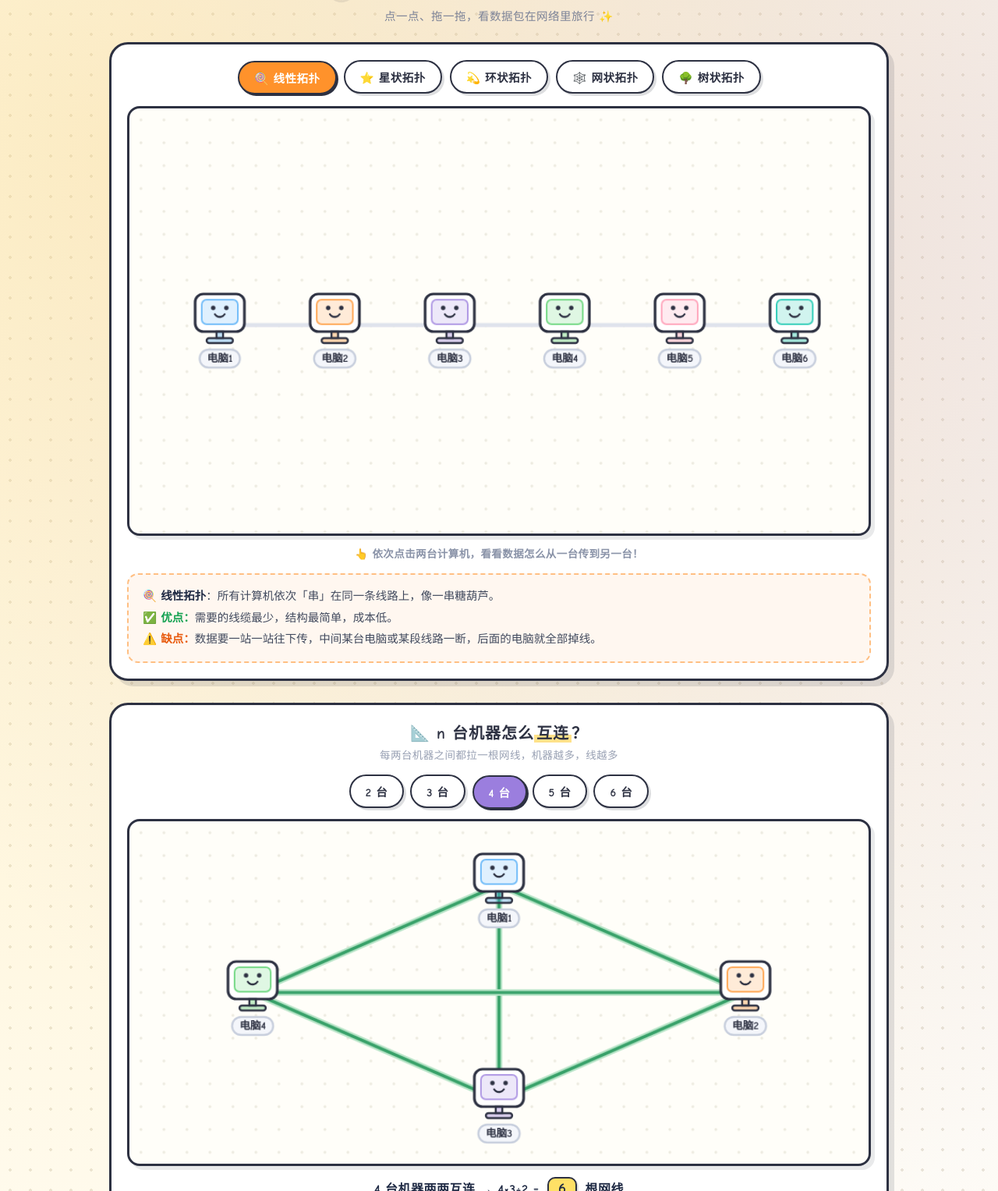
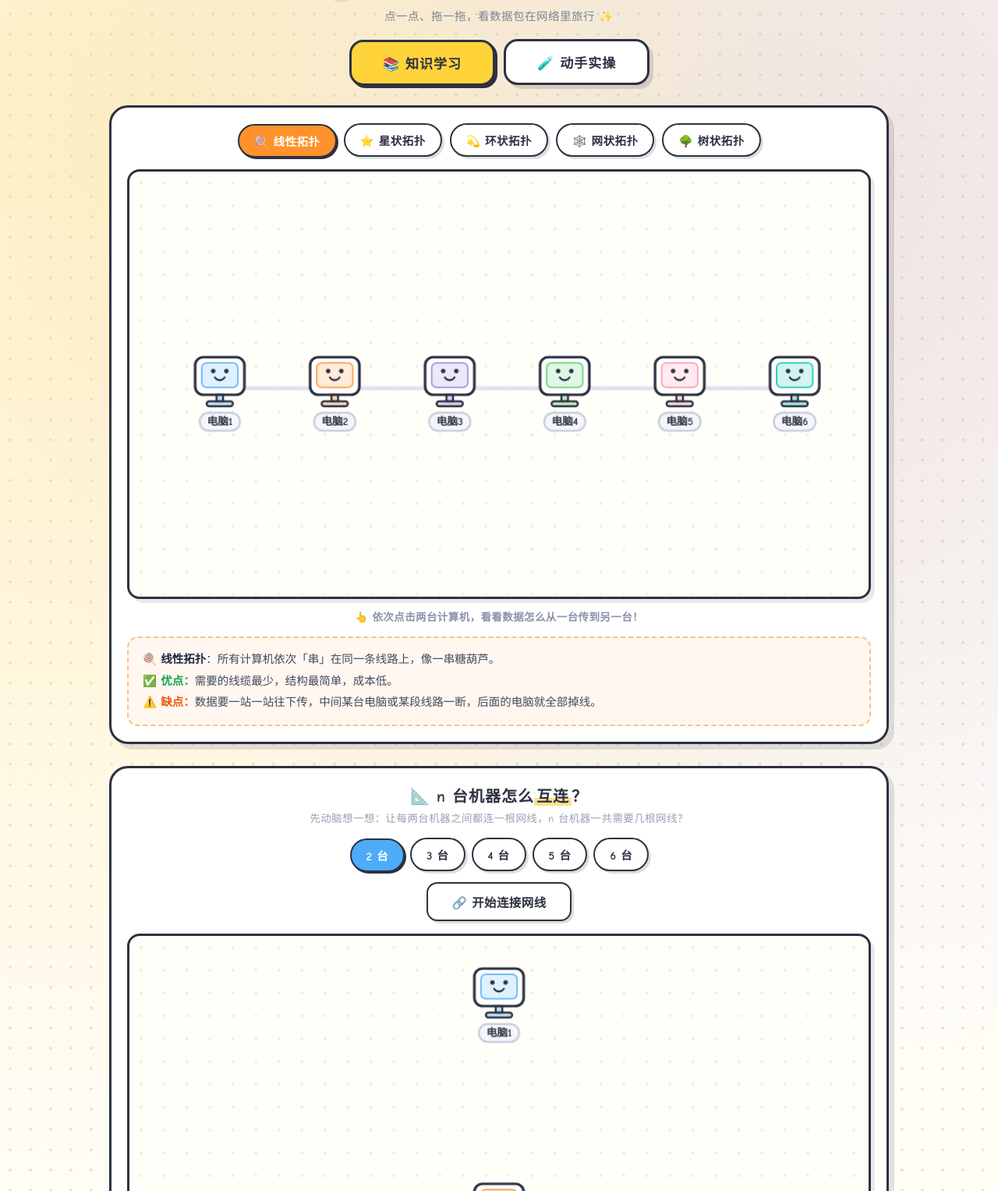
Before and after one commit to xixi271314/no7, a plain HTML site: page index.html in a window 1280 px wide. Shown: the part 73-1600 px from the top of the page at 78% size. Drawn offline with Linux system fonts and the light colour scheme.

Commit message:
Update index.html

```diff
--- a/index.html
+++ b/index.html
@@ -28,7 +28,7 @@
   }
   .wrap{max-width:1000px;margin:0 auto;}
 
-  header{text-align:center;margin-bottom:24px;}
+  header{text-align:center;margin-bottom:20px;}
   header h1{
     margin:0 0 10px;
     font-size:clamp(21px,3.6vw,32px);
@@ -42,6 +42,41 @@
     font-size:14.5px;
     color:#7c8398;
     letter-spacing:.5px;
+  }
+
+  /* ---------- 顶部主标签（知识 / 实操） ---------- */
+  .main-tabs{
+    display:flex;
+    gap:12px;
+    justify-content:center;
+    margin-bottom:26px;
+    flex-wrap:wrap;
+  }
+  .main-tab{
+    cursor:pointer;
+    border:3px solid var(--ink);
+    background:#fff;
+    color:var(--ink);
+    padding:14px 40px;
+    border-radius:18px;
+    font-size:17px;
+    font-family:inherit;
+    font-weight:800;
+    letter-spacing:1px;
+    transition:transform .16s ease, box-shadow .16s ease, background .16s ease;
+    box-shadow:5px 5px 0 rgba(45,49,66,.16);
+    user-select:none;
+  }
+  .main-tab:hover{
+    transform:translate(-2px,-2px);
+    box-shadow:7px 7px 0 rgba(45,49,66,.22);
+  }
+  .main-tab:active{transform:translate(1px,1px);box-shadow:2px 2px 0 rgba(45,49,66,.2);}
+  .main-tab.active{
+    background:#ffd43b;
+    color:var(--ink);
+    box-shadow:3px 3px 0 var(--ink);
+    transform:translate(1px,1px);
   }
 
   .card{
@@ -171,6 +206,17 @@
   .tool:active{transform:translate(1px,1px);box-shadow:1px 1px 0 rgba(45,49,66,.2);}
   .tool.active{background:#ffe066;box-shadow:2px 2px 0 var(--ink);transform:translate(1px,1px);}
   .tool.reset{background:#f1f3f5;}
+
+  /* n 台机器板块“开始连线”按钮 */
+  .n-action{
+    text-align:center;
+    margin:6px 0 16px;
+  }
+  #nStartBtn{
+    padding:12px 30px;
+    font-size:15.5px;
+    border-radius:14px;
+  }
 
   /* ---------- 实验状态栏 ---------- */
   .lan-status{
@@ -208,6 +254,7 @@
     font-weight:700;
     color:#1f2a44;
     letter-spacing:.5px;
+    min-height:32px;
   }
   .n-info b{
     display:inline-block;
@@ -275,8 +322,19 @@
   </header>
 
   <!-- ============================================================
-       板块 1：拓扑演示（已与「n 台机器互连」对换，现排第一）
+       顶部主标签：知识学习 / 动手实操
        ============================================================ -->
+  <div class="main-tabs">
+    <button class="main-tab active" data-panel="knowledge">📚 知识学习</button>
+    <button class="main-tab" data-panel="practice">🧪 动手实操</button>
+  </div>
+
+  <!-- ============================================================
+       知识面板：包含板块 1-4
+       ============================================================ -->
+  <div id="panel-knowledge">
+
+    <!-- 板块 1：拓扑演示 -->
     <section class="card">
       <div class="tabs" id="topoTabs">
         <button class="tab" data-topo="linear" style="--c:#ff922b">🍭 线性拓扑</button>
@@ -292,21 +350,23 @@
       <div class="desc" id="topoDesc"></div>
     </section>
 
-  <!-- ============================================================
-       板块 2：n 台机器互连方法（已与「拓扑演示」对换，现排第二）
-       ============================================================ -->
+    <!-- 板块 2：n 台机器互连（默认 2 台，需点击按钮才连线） -->
     <section class="card">
       <h2>📐 n 台机器怎么<span class="hl">互连</span>？</h2>
-    <p class="sub-title">每两台机器之间都拉一根网线，机器越多，线越多</p>
+      <p class="sub-title">先动脑想一想：让每两台机器之间都连一根网线，n 台机器一共需要几根网线？</p>
 
       <div class="n-tabs" id="nTabs">
-      <button class="tab" data-n="2" style="--c:#4dabf7">2 台</button>
+        <button class="tab active" data-n="2" style="--c:#4dabf7">2 台</button>
         <button class="tab" data-n="3" style="--c:#ff922b">3 台</button>
         <button class="tab" data-n="4" style="--c:#9b7ede">4 台</button>
         <button class="tab" data-n="5" style="--c:#51cf66">5 台</button>
         <button class="tab" data-n="6" style="--c:#ff8fab">6 台</button>
       </div>
 
+      <div class="n-action">
+        <button class="tool" id="nStartBtn">🔗 开始连接网线</button>
+      </div>
+
       <canvas id="nCanvas"></canvas>
 
       <div class="n-info" id="nInfo"></div>
@@ -317,9 +377,7 @@
       </div>
     </section>
 
-  <!-- ============================================================
-       板块 3：交换机 vs 集线器
-       ============================================================ -->
+    <!-- 板块 3：交换机 vs 集线器 -->
     <section class="card">
       <h2>中心设备 <span class="hl">交换机</span> 的作用</h2>
       <p class="sub-title">同样一台中心设备，为什么交换机会比集线器快得多？</p>
@@ -333,9 +391,7 @@
       <div class="desc" id="switchDesc"></div>
     </section>
 
-  <!-- ============================================================
-       板块 4：MAC 地址表
-       ============================================================ -->
+    <!-- 板块 4：MAC 地址表 -->
     <section class="card">
       <h2>📋 交换机怎么知道数据发给谁？<span class="hl">MAC 地址表</span></h2>
       <p class="sub-title">每块网卡都有一个全球唯一的 MAC 地址，交换机靠它记住「哪台电脑接在哪个端口」</p>
@@ -368,9 +424,13 @@
       </div>
     </section>
 
+  </div>
+
   <!-- ============================================================
-       板块 5：动手实验
+       实操面板：板块 5
        ============================================================ -->
+  <div id="panel-practice" style="display:none;">
+
     <section class="card">
       <h2>🧪 动手实验：<span class="hl">组建小型局域网</span></h2>
       <p class="sub-title">拖动设备摆好位置，用「连接网线」自由连线，再切到「发送数据」看看数据怎么走</p>
@@ -398,6 +458,8 @@
         <span class="ok">💡 观察指示灯：</span>电脑网卡旁的小灯、交换机端口下方的小灯，<b>连上网线就会变绿</b>；网线拔掉，灯就熄灭——这是网络管理员排查故障的第一招。
       </div>
     </section>
+
+  </div>
 
 </div>
 
@@ -574,15 +636,30 @@ function drawPacket(ctx, x, y, color, phase){
 let clock = 0;
 
 /* ============================================================
-   板块 2：n 台机器互连
+   顶部主标签切换
+   ============================================================ */
+document.querySelectorAll('.main-tab').forEach(function(btn){
+  btn.addEventListener('click', function(){
+    document.querySelectorAll('.main-tab').forEach(function(b){ b.classList.remove('active'); });
+    btn.classList.add('active');
+    const panel = btn.dataset.panel;
+    document.getElementById('panel-knowledge').style.display = panel === 'knowledge' ? '' : 'none';
+    document.getElementById('panel-practice').style.display  = panel === 'practice'  ? '' : 'none';
+  });
+});
+
+/* ============================================================
+   板块 2：n 台机器互连（改为点击按钮后才连线，默认 2 台）
    ============================================================ */
 const NW = 900, NH = 420;
 const nCanvas = document.getElementById('nCanvas');
 const nCtx = setupCanvas(nCanvas, NW, NH);
 const nDots = makeDotPattern(NW, NH, 28, '#eceadf');
 
-let nSel = 4;
-let nProg = 0;
+let nSel = 2;          // 默认 2 台
+let nProg = 0;         // 已画出的连线数量
+let nPlaying = false;  // 是否正在自动连线
+let lastNInfoKey = '';
 
 function nLinkCount(n){ return n * (n - 1) / 2; }
 
@@ -596,22 +673,86 @@ function nPosis(n){
   return arr;
 }
 
+function updateNButton(){
+  const btn = document.getElementById('nStartBtn');
+  if (!btn) return;
+  const total = nLinkCount(nSel);
+  if (nProg >= total){
+    btn.textContent = '↺ 重新演示';
+    btn.classList.remove('active');
+  } else if (nPlaying){
+    btn.textContent = '⏳ 正在连线…';
+    btn.classList.add('active');
+  } else {
+    btn.textContent = '🔗 开始连接网线';
+    btn.classList.remove('active');
+  }
+}
+
+function updateNInfo(){
+  const total = nLinkCount(nSel);
+  const el = document.getElementById('nInfo');
+  if (!el) return;
+  const shown = Math.min(Math.floor(nProg), total);
+  const done = nProg >= total;
+  const key = nSel + '|' + shown + '|' + (done ? 'd' : (nPlaying ? 'p' : 'w'));
+  if (key === lastNInfoKey) return;
+  lastNInfoKey = key;
+
+  if (done){
+    el.innerHTML = nSel + ' 台机器两两互连 → ' + nSel + '×' + (nSel-1) + '÷2 = <b>' + total + '</b> 根网线';
+  } else if (nPlaying && shown > 0){
+    el.innerHTML = nSel + ' 台机器两两互连 → 已连 <b>' + shown + '</b> 根 … 猜猜看还差几根？';
+  } else if (nPlaying){
+    el.innerHTML = nSel + ' 台机器两两互连 → 正在连线，请观察一共画了多少根…';
+  } else {
+    el.innerHTML = nSel + ' 台机器两两互连 → 先猜一猜：一共需要几根网线？';
+  }
+}
+
 function setN(n){
   nSel = n;
   nProg = 0;
-  const total = nLinkCount(n);
-  document.getElementById('nInfo').innerHTML =
-    n + ' 台机器两两互连 → ' + n + '×' + (n-1) + '÷2 = <b>' + total + '</b> 根网线';
+  nPlaying = false;
+  lastNInfoKey = '';
   document.querySelectorAll('#nTabs .tab').forEach(function(b){
     b.classList.toggle('active', parseInt(b.dataset.n, 10) === n);
   });
+  updateNButton();
+  updateNInfo();
 }
 
 function updateN(dt){
+  if (nPlaying){
     const total = nLinkCount(nSel);
-  if (nProg < total) nProg += dt * 3.2;
-  if (nProg > total) nProg = total;
-}
+    if (nProg < total){
+      nProg += dt * 3.2;
+      if (nProg >= total){
+        nProg = total;
+        nPlaying = false;
+        updateNButton();
+      }
+    } else {
+      nPlaying = false;
+      updateNButton();
+    }
+  }
+  updateNInfo();
+}
+
+document.getElementById('nStartBtn').addEventListener('click', function(){
+  const total = nLinkCount(nSel);
+  if (nProg >= total){
+    // 已画完 → 重新开始
+    nProg = 0;
+    nPlaying = true;
+  } else if (!nPlaying){
+    nPlaying = true;
+  }
+  lastNInfoKey = '';
+  updateNButton();
+  updateNInfo();
+});
 
 function drawN(){
   const ctx = nCtx;
@@ -673,7 +814,6 @@ const TOPOS = {
     edges: [[0,1],[1,2],[2,3],[3,4],[4,5]]
   },
 
-  /* 星状：中心也是一台电脑（不使用交换机） */
   star: {
     color: '#4dabf7',
     desc: `<b>⭐ 星状拓扑</b>：一台<b>中心电脑</b>连接其他所有电脑，其余电脑之间通信都要经过中心电脑转发。<br>
@@ -724,7 +864,6 @@ const TOPOS = {
     edges: [[0,1],[0,2],[0,3],[0,4],[1,2],[1,3],[1,4],[2,3],[2,4],[3,4]]
   },
 
-  /* 树状：完整二叉树，全部由电脑组成（不使用交换机） */
   tree: {
     color: '#ff8fab',
     desc: `<b>🌳 树状拓扑</b>：电脑像树枝一样<b>分层连接</b>，最上面的电脑连接两台下级电脑，下级再各自连接更下级的电脑。<br>
@@ -968,7 +1107,6 @@ function drawTopo(){
     else if (i === state.dst) highlight = '#ffb703';
 
     if (nd.type === 'switch'){
-      /* 拓扑图里若出现交换机（仅内部保留，目前所有拓扑均用电脑） */
       ctx.save();
       ctx.translate(nd.x, nd.y);
       roundRect(ctx, -52, -34, 104, 68, 15);
@@ -1231,7 +1369,7 @@ const MAC_TIMING = {
   hold:     2.4
 };
 
-let macDemo = null;   // {src, dst, phase, t}
+let macDemo = null;
 
 function macPC(id){
   for (const p of MAC_PCS) if (p.id === id) return p;
@@ -1290,7 +1428,6 @@ function drawMac(){
   const srcPC = macDemo ? macPC(macDemo.src) : null;
   const dstPC = macDemo ? macPC(macDemo.dst) : null;
 
-  /* 连线 */
   ctx.lineCap = 'round';
   MAC_PCS.forEach(function(p){
     const related = macDemo && (p.id === macDemo.src || p.id === macDemo.dst);
@@ -1304,7 +1441,6 @@ function drawMac(){
     ctx.shadowBlur = 0;
   });
 
-  /* 交换机 */
   const swActive = macDemo && macDemo.phase === 'lookup';
   ctx.save();
   ctx.translate(MAC_SW.x, MAC_SW.y);
@@ -1324,7 +1460,6 @@ function drawMac(){
   ctx.fillStyle = '#00c2a8';
   ctx.fillText('交换机', 0, -8);
 
-  /* 4 个端口圆点 */
   const portLabels = ['1','2','3','4'];
   const ports = MAC_PCS.map(function(p){ return {x: p.px - MAC_SW.x, y: p.py - MAC_SW.y, port: p.port, id: p.id}; });
   ports.forEach(function(pt){
@@ -1350,7 +1485,6 @@ function drawMac(){
 
   ctx.restore();
 
-  /* 四台电脑 */
   MAC_PCS.forEach(function(p){
     let hl = null;
     if (macDemo){
@@ -1360,7 +1494,6 @@ function drawMac(){
     drawPC(ctx, p.x, p.y, p.label, PALETTE[MAC_PCS.indexOf(p) % PALETTE.length], hl);
   });
 
-  /* 数据包 */
   let pktPos = null;
   if (macDemo){
     if (macDemo.phase === 'toSwitch' && srcPC){
@@ -1385,7 +1518,6 @@ function drawMac(){
   if (pktPos){
     drawPacket(ctx, pktPos.x, pktPos.y, '#ffd43b', clock);
 
-    /* 查表时在交换机上画个脉冲圈 */
     if (macDemo && macDemo.phase === 'lookup'){
       const t = macDemo.t / MAC_TIMING.lookup;
       ctx.save();
@@ -1400,7 +1532,6 @@ function drawMac(){
     }
   }
 
-  /* 顶部提示 */
   ctx.save();
   ctx.textAlign = 'center';
   ctx.textBaseline = 'middle';
@@ -1475,7 +1606,6 @@ function countLinks(id){
   return n;
 }
 
-/* 唯一限制：交换机只有 5 个端口。电脑不限网卡数量 */
 function canLink(a, b){
   if (a === b) return false;
   if (lanLinks.some(l => (l.a===a&&l.b===b) || (l.a===b&&l.b===a))) return false;
@@ -1837,7 +1967,6 @@ function drawLan(){
   ctx.clearRect(0, 0, LW, LH);
   ctx.drawImage(lanDots, 0, 0, LW, LH);
 
-  /* 网线 */
   ctx.lineCap = 'round';
   for (const l of lanLinks){
     const a = getDevice(l.a), b = getDevice(l.b);
@@ -1858,7 +1987,6 @@ function drawLan(){
     ctx.stroke();
   }
 
-  /* 正在拖拽的网线 */
   if (lanLinkDrag){
     const a = getDevice(lanLinkDrag.fromId);
     if (a){
@@ -1875,7 +2003,6 @@ function drawLan(){
     }
   }
 
-  /* 数据包已走过的路径高亮 */
   if (lanPacket){
     const frac = Math.min(1, lanPacket.t / lanPacket.dur);
     let acc = 0;
@@ -1904,7 +2031,6 @@ function drawLan(){
     ctx.restore();
   }
 
-  /* 设备 */
   const portsUsed = lanLinks.filter(l => l.a === 'sw' || l.b === 'sw').length;
 
   for (const d of lanDevices){
@@ -1914,7 +2040,6 @@ function drawLan(){
   const sw = getDevice('sw');
   if (sw) drawLanSwitch(ctx, sw, portsUsed);
 
-  /* 待发送的电脑脉冲圈 */
   if (lanMode === 'send' && lanPendingSrc){
     const d = getDevice(lanPendingSrc);
     if (d){
@@ -1929,7 +2054,6 @@ function drawLan(){
     }
   }
 
-  /* 数据包 */
   if (lanPacket){
     const frac = Math.min(1, lanPacket.t / lanPacket.dur);
     const pos = pointAt(lanPacket.pts, frac);
@@ -2046,7 +2170,7 @@ function frame(now){
 /* ============================================================
    初始化
    ============================================================ */
-setN(4);
+setN(2);   // 默认 2 台
 
 document.querySelector('#topoTabs .tab[data-topo="linear"]').classList.add('active');
 loadTopo('linear');
```
Lines whose indentation alone changed are shown as unchanged.
